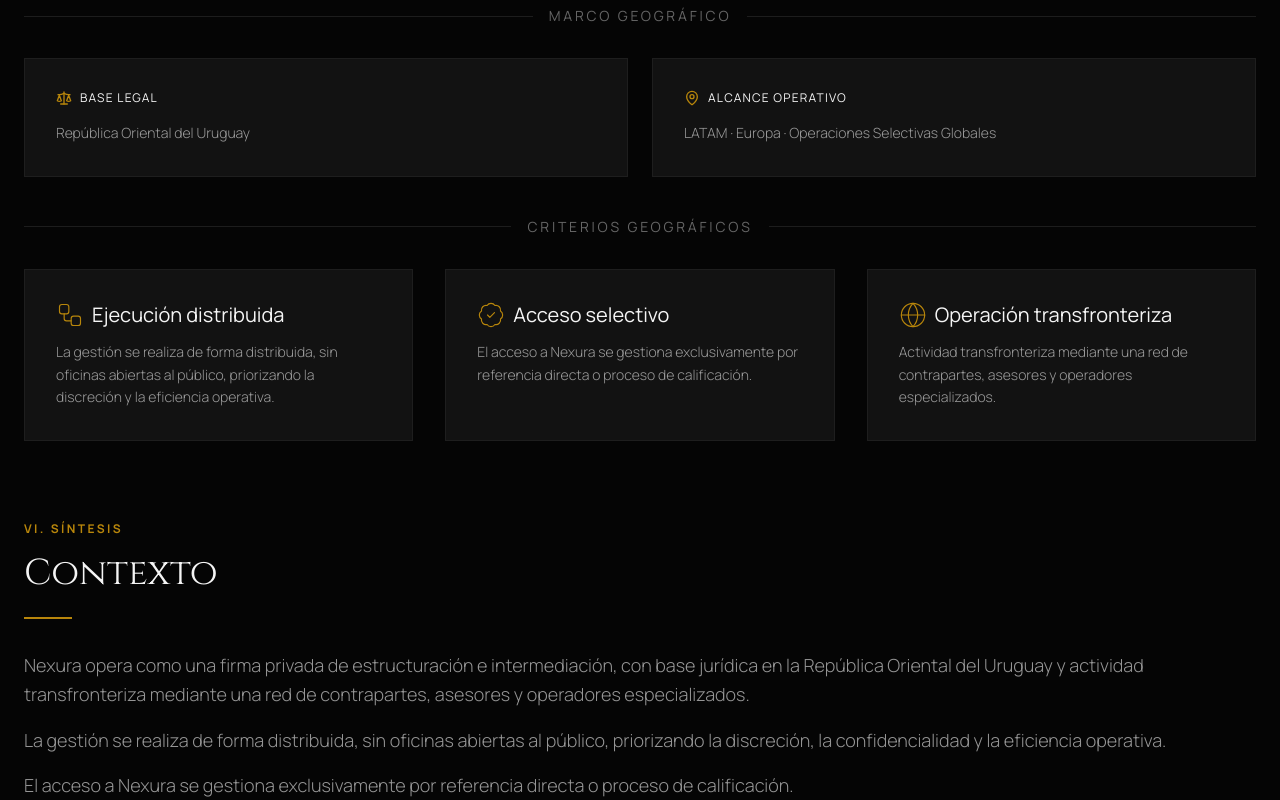
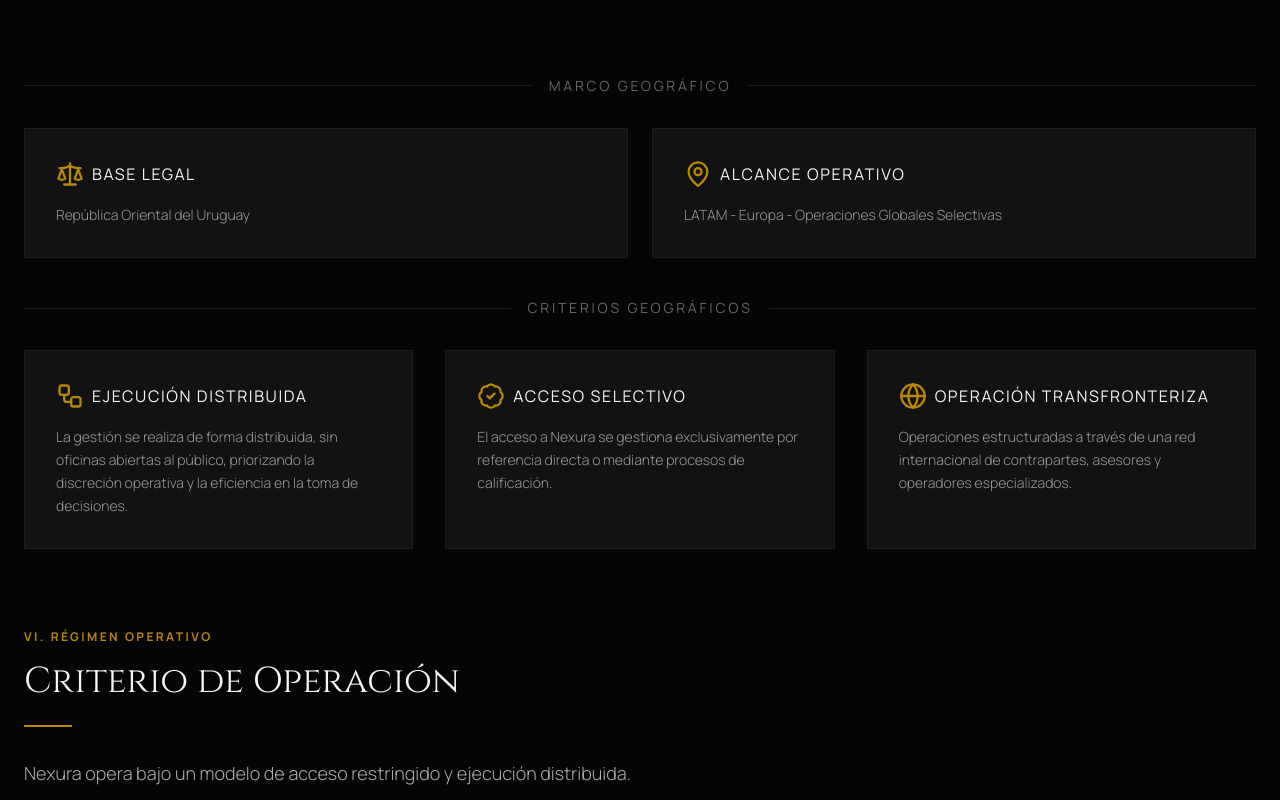
Before and after one commit to free4fun/nexura, a Next.js app: page /operaciones-globales in a window 1280 px wide. Shown: the part 300-1100 px from the top of the page. Built offline with nearby package versions, Linux system fonts and the light colour scheme.

Commit message:
feat: enhance content and layout of OperacionesGlobalesPage; improve text clarity, structure, and accessibility

```diff
--- a/app/operaciones-globales/page.tsx
+++ b/app/operaciones-globales/page.tsx
@@ -11,9 +11,8 @@
               <div className="w-12 h-[2px] bg-nexura-gold mb-8"></div>
             </div>
             <div>
-              <p className="text-nexura-white/70 font-light leading-relaxed text-lg">
-                Nexura opera como una firma privada de estructuración e intermediación, con base jurídica en la República Oriental del Uruguay y actividad transfronteriza mediante una red de contrapartes, asesores y operadores especializados.
-              </p>
+              <p className="text-nexura-white/70 font-light leading-relaxed text-base md:text-lg">Nexura opera como una firma privada de estructuración e intermediación, con base jurídica en la República Oriental del Uruguay y actividad internacional mediante una red de contrapartes, asesores y operadores especializados.</p>
+              <p className="text-nexura-white/70 font-light leading-relaxed text-base md:text-lg mt-6">La operación se estructura bajo criterios de discreción, control y eficiencia, sin presencia física abierta al público.</p>
             </div>
           </div>
 
@@ -29,19 +28,19 @@
 
           <div className="mt-8 grid md:grid-cols-2 gap-6 md:pr-px lg:pr-0">
             <div className="p-8 ring-1 ring-inset ring-nexura-white/5 md:ring-nexura-white/10 lg:ring-nexura-white/5 bg-nexura-surface">
-              <h3 className="flex items-center gap-2 text-xs uppercase tracking-widest text-nexura-white mb-4">
-                <LuScale className="w-4 h-4 text-nexura-gold" />
+              <h3 className="flex items-center gap-2 text-base uppercase tracking-widest text-nexura-white mb-4">
+                <LuScale className="w-7 h-7 text-nexura-gold shrink-0" />
                 Base Legal
               </h3>
               <p className="text-sm text-nexura-white/60 font-light leading-relaxed">República Oriental del Uruguay</p>
             </div>
             <div className="p-8 ring-1 ring-inset ring-nexura-white/5 md:ring-nexura-white/10 lg:ring-nexura-white/5 bg-nexura-surface">
-              <h3 className="flex items-center gap-2 text-xs uppercase tracking-widest text-nexura-white mb-4">
-                <LuMapPin className="w-4 h-4 text-nexura-gold" />
+              <h3 className="flex items-center gap-2 text-base uppercase tracking-widest text-nexura-white mb-4">
+                <LuMapPin className="w-7 h-7 text-nexura-gold shrink-0" />
                 Alcance Operativo
               </h3>
               <p className="text-sm text-nexura-white/60 font-light leading-relaxed">
-                LATAM · Europa · Operaciones Selectivas Globales
+                LATAM - Europa - Operaciones Globales Selectivas
               </p>
             </div>
           </div>
@@ -57,52 +56,48 @@
           </div>
 
           <div className="grid md:grid-cols-3 lg:grid-cols-3 gap-6 lg:gap-8 pt-6 lg:pt-8 md:pr-px lg:pr-0">
-            {[
-              {
-                title: 'Ejecución distribuida',
-                icon: <LuWorkflow className="w-7 h-7 text-nexura-gold" strokeWidth={1} />,
-                desc: 'La gestión se realiza de forma distribuida, sin oficinas abiertas al público, priorizando la discreción y la eficiencia operativa.'
-              },
-              {
-                title: 'Acceso selectivo',
-                icon: <LuBadgeCheck className="w-7 h-7 text-nexura-gold" strokeWidth={1} />,
-                desc: 'El acceso a Nexura se gestiona exclusivamente por referencia directa o proceso de calificación.'
-              },
-              {
-                title: 'Operación transfronteriza',
-                icon: <LuGlobe className="w-7 h-7 text-nexura-gold" strokeWidth={1} />,
-                desc: 'Actividad transfronteriza mediante una red de contrapartes, asesores y operadores especializados.'
-              }
-            ].map((item, idx) => (
-              <div
-                key={idx}
-                className="group p-6 lg:p-8 ring-1 ring-inset ring-nexura-white/5 md:ring-nexura-white/10 lg:ring-nexura-white/5 bg-nexura-surface hover:ring-nexura-gold/30 transition-all duration-500"
-              >
-                <div className="flex items-center gap-2 mb-3">
-                  {item.icon}
-                  <h3 className="font-sans text-xl text-nexura-white group-hover:text-nexura-gold transition-colors">
-                    {item.title}
-                  </h3>
-                </div>
-                <p className="text-sm text-nexura-white/60 leading-relaxed font-light">{item.desc}</p>
-              </div>
-            ))}
+            <div className="group p-6 lg:p-8 ring-1 ring-inset ring-nexura-white/5 md:ring-nexura-white/10 lg:ring-nexura-white/5 bg-nexura-surface hover:ring-nexura-gold/30 transition-all duration-500">
+              <h3 className="flex items-center gap-2 text-base uppercase tracking-widest text-nexura-white mb-4">
+                <LuWorkflow className="w-7 h-7 text-nexura-gold shrink-0" />
+                Ejecución distribuida
+              </h3>
+              <p className="text-sm text-nexura-white/60 leading-relaxed font-light">
+                La gestión se realiza de forma distribuida, sin oficinas abiertas al público, priorizando la discreción operativa y la eficiencia en la toma de decisiones.
+              </p>
+            </div>
+
+            <div className="group p-6 lg:p-8 ring-1 ring-inset ring-nexura-white/5 md:ring-nexura-white/10 lg:ring-nexura-white/5 bg-nexura-surface hover:ring-nexura-gold/30 transition-all duration-500">
+              <h3 className="flex items-center gap-2 text-base uppercase tracking-widest text-nexura-white mb-4">
+                <LuBadgeCheck className="w-7 h-7 text-nexura-gold shrink-0" />
+                Acceso selectivo
+              </h3>
+              <p className="text-sm text-nexura-white/60 leading-relaxed font-light">
+                El acceso a Nexura se gestiona exclusivamente por referencia directa o mediante procesos de calificación.
+              </p>
+            </div>
+
+            <div className="group p-6 lg:p-8 ring-1 ring-inset ring-nexura-white/5 md:ring-nexura-white/10 lg:ring-nexura-white/5 bg-nexura-surface hover:ring-nexura-gold/30 transition-all duration-500">
+              <h3 className="flex items-center gap-2 text-base uppercase tracking-widest text-nexura-white mb-4">
+                <LuGlobe className="w-7 h-7 text-nexura-gold shrink-0" />
+                Operación transfronteriza
+              </h3>
+              <p className="text-sm text-nexura-white/60 leading-relaxed font-light">
+                Operaciones estructuradas a través de una red internacional de contrapartes, asesores y operadores especializados.
+              </p>
+            </div>
           </div>
 
           <div className="mt-20">
             <div className="mb-16">
-              <span className="text-nexura-gold text-xs font-bold tracking-[0.2em] uppercase mb-4 block">VI. Síntesis</span>
-              <h2 className="font-serif text-3xl md:text-4xl text-nexura-white mb-6">Contexto</h2>
+              <span className="text-nexura-gold text-xs font-bold tracking-[0.2em] uppercase mb-4 block">VI. Régimen Operativo</span>
+              <h2 className="font-serif text-3xl md:text-4xl text-nexura-white mb-6">Criterio de Operación</h2>
               <div className="w-12 h-[2px] bg-nexura-gold mb-8"></div>
               <div className="space-y-4">
-                <p className="text-nexura-white/60 font-light leading-relaxed text-base md:text-lg">
-                  Nexura opera como una firma privada de estructuración e intermediación, con base jurídica en la República Oriental del Uruguay y actividad transfronteriza mediante una red de contrapartes, asesores y operadores especializados.
+                <p className="text-nexura-white/70 font-light leading-relaxed text-base md:text-lg">
+                  Nexura opera bajo un modelo de acceso restringido y ejecución distribuida.
                 </p>
-                <p className="text-nexura-white/60 font-light leading-relaxed text-base md:text-lg">
-                  La gestión se realiza de forma distribuida, sin oficinas abiertas al público, priorizando la discreción, la confidencialidad y la eficiencia operativa.
-                </p>
-                <p className="text-nexura-white/60 font-light leading-relaxed text-base md:text-lg">
-                  El acceso a Nexura se gestiona exclusivamente por referencia directa o proceso de calificación.
+                <p className="text-nexura-white/70 font-light leading-relaxed text-base md:text-lg">
+                  La estructura prioriza confidencialidad, control y precisión operativa, prescindiendo de presencia física abierta al público y de dinámicas comerciales masivas.
                 </p>
               </div>
             </div>
```
